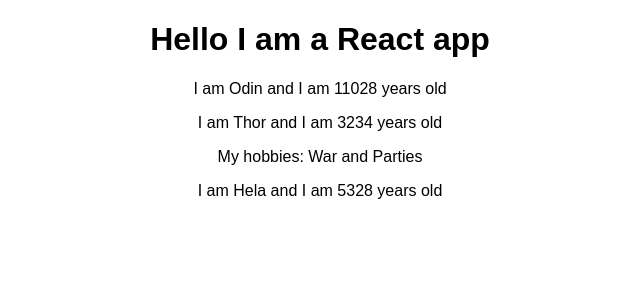
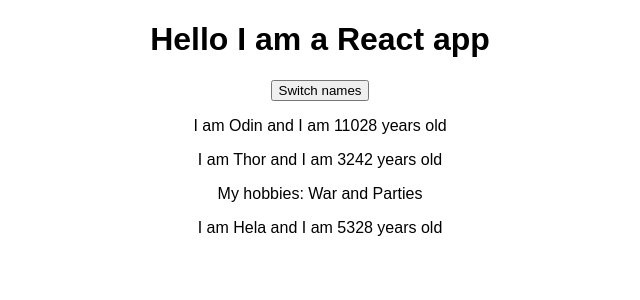
Before and after one commit to Memnoc/React-course, a React (Create React App) app in the folder React-basics/react-basics/: page / in a window 1280 px wide. Shown: the top 300 px of the page, without its empty margins (320-960 px from the left). Built offline with nearby package versions, Linux system fonts and the light colour scheme.

Commit message:
new: state

```diff
--- a/React-basics/react-basics/src/App.js
+++ b/React-basics/react-basics/src/App.js
@@ -3,13 +3,23 @@
 import Person from './Person/Person';
 
 class App extends Component {
+  state = {
+    person: [
+      { name: 'Odin', age: 11028},
+      { name: 'Thor', age: 3242},
+      { name: 'Hela', age: 5328}
+    ]
+  }
+
+
   render() {
     return (
       <div className="App">
         <h1>Hello I am a React app</h1>
-        <Person name = "Odin" age="11028" />
-        <Person name = "Thor" age="3234"> My hobbies: War and Parties </Person>
-        <Person name = "Hela" age="5328" />
+        <button>Switch names</button>
+        <Person name = {this.state.person[0].name} age={this.state.person[0].age} />
+        <Person name = {this.state.person[1].name} age={this.state.person[1].age}> My hobbies: War and Parties </Person>
+        <Person name = {this.state.person[2].name} age={this.state.person[2].age} />
       </div>
     );
   }
```
